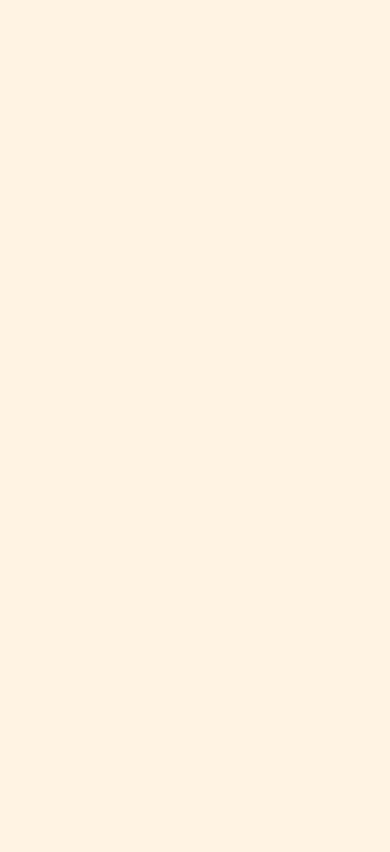
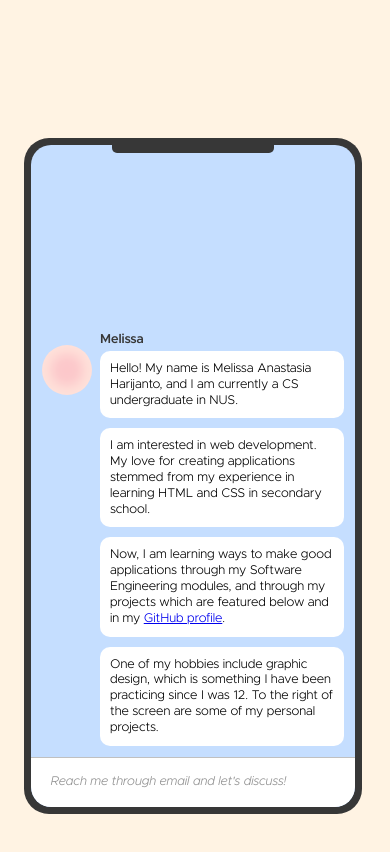
Before and after one commit to melissaharijanto/web-v1, a React (Create React App) app: page / in a window 390 px wide. Shown: the part 840-1692 px from the top of the page. Built offline with nearby package versions, Linux system fonts and the light colour scheme.

Commit message:
Make phone for About page

```diff
--- a/src/components/NavigationBar.js
+++ b/src/components/NavigationBar.js
@@ -6,7 +6,7 @@ const NavigationBar = () => {
             <a href="#about" className='navigation-link'>about</a>
             <a href="#placeholder" className='navigation-link'>projects</a>
             <a href="#placeholder" className='navigation-link'>contact</a>
-            <a href="#placeholder" className='navigation-link'>resume</a>
+            <a href="https://drive.google.com/file/d/1L8POkttcbFa-k3ISztDwkUAnVZtyVIe6/view?usp=sharing" className='navigation-link'>resume</a>
         </div>
     );
 }
--- /dev/null
+++ b/src/components/phone/ChatBubble.js
@@ -0,0 +1,11 @@
+import "../../styles.css";
+
+const ChatBubble = ({text}) => {
+    return (
+        <div className="chat-bubble">
+            <text>{text}</text>
+        </div>
+    );
+}
+
+export default ChatBubble;
--- /dev/null
+++ b/src/components/phone/ChatWindow.js
@@ -0,0 +1,73 @@
+import "../../styles.css";
+import ChatBubble from "./ChatBubble";
+import Icon from "../../images/chat-icon.png"
+
+const ChatWindow = () => {
+
+    const intro = () => {
+        return (
+            <text>
+                Hello! My name is Melissa Anastasia Harijanto, and
+                I am currently a CS undergraduate in NUS.
+            </text>
+        )
+    }
+
+    const passion = () => {
+        return (
+            <text>
+                I am interested in web development. My love for creating
+                applications stemmed from my experience in learning HTML and CSS
+                in secondary school.
+            </text>
+        )
+    }
+
+    const now = () => {
+        return (
+            <text>
+                Now, I am learning ways to make good applications through my
+                Software Engineering modules, and through my projects
+                which are featured below and in my <a href="https://www.github.com/melissaharijanto">
+                GitHub profile
+                </a>.
+            </text>
+        )
+    }
+
+    const hobbies = () => {
+        return (
+            <text>
+                One of my hobbies include graphic design, which is something I have been
+                practicing since I was 12. To the right of the screen are some of my
+                personal projects.
+            </text>
+        )
+    }
+
+
+    return (
+        <div className="chat-window">
+            <table className="chat-layout">
+                <tr>
+                    <td className="chat-icon-cell">
+                        <img src ={Icon} className="chat-icon" alt=""/>
+                    </td>
+                    <td>
+                    <text className='display-name'>Melissa</text>
+                        <ChatBubble text={intro()}/>
+                        <div className="chat-bubble-spacing"/>
+                        <ChatBubble text={passion()}/>
+                        <div className="chat-bubble-spacing"/>
+                        <ChatBubble text={now()}/>
+                        <div className="chat-bubble-spacing"/>
+                        <ChatBubble text={hobbies()}/>
+                    </td>
+                </tr>
+            </table>
+
+        </div>
+    );
+}
+
+export default ChatWindow;
--- /dev/null
+++ b/src/components/phone/Input.js
@@ -0,0 +1,11 @@
+import "../../styles.css";
+
+const Input = () => {
+    return (
+        <div className="input">
+            <text className="reach-email">Reach me through email and let's discuss!</text>
+        </div>
+    )
+}
+
+export default Input;
--- /dev/null
+++ b/src/components/phone/Island.js
@@ -0,0 +1,17 @@
+import "../../styles.css";
+
+const Island = () => {
+    return (
+        <table class="island">
+            <tr>
+                <td/>
+                <td className='camera'>
+                    <div className="rounded-edge"/>
+                </td>
+                <td/>
+            </tr>
+        </table>
+    );
+}
+
+export default Island;
--- /dev/null
+++ b/src/components/phone/Phone.js
@@ -0,0 +1,18 @@
+import "../../styles.css";
+import ChatWindow from "./ChatWindow";
+import Input from "./Input";
+import Island from "./Island";
+
+const Phone = () => {
+    return (
+        <div className='phone'>
+            <div className='screen'>
+                <Island/>
+                <ChatWindow/>
+                <Input/>
+            </div>
+        </div>
+    );
+}
+
+export default Phone;
--- a/src/index.css
+++ b/src/index.css
@@ -30,3 +30,15 @@ code {
   src: local("Metropolis-SemiBold"),
   url("./fonts/Metropolis/Metropolis-SemiBold.ttf") format("truetype");
 }
+
+@font-face {
+  font-family: "Metropolis-LightItalic";
+  src: local("Metropolis-LightItalic"),
+  url("./fonts/Metropolis/Metropolis-LightItalic.ttf") format("truetype");
+}
+
+@font-face {
+  font-family: "Metropolis-Light";
+  src: local("Metropolis-Light"),
+  url("./fonts/Metropolis/Metropolis-Light.ttf") format("truetype");
+}
--- a/src/pages/About.js
+++ b/src/pages/About.js
@@ -1,8 +1,20 @@
 import React from 'react';
+import Phone from '../components/phone/Phone';
 import '../styles.css';
 const About = () => {
     return (
         <div className='about' id='about'>
+            <table>
+                <tr>
+                    <td>
+                        <Phone/>
+                    </td>
+                    <td>
+
+                    </td>
+                </tr>
+            </table>
+
         </div>
     )
 }
--- a/src/styles.css
+++ b/src/styles.css
@@ -1,6 +1,17 @@
+/* colors */
+:root {
+  --grey: #373737;
+  --light-beige:#FFF3E3;
+  --blue: #589CF6;
+  --red: #FD6767;
+  --yellow: #E6B74F;
+  --green: #5DDBB1;
+  --light-blue: #C5DEFF;
+}
+
 /* Intro page */
 .intro {
-  background-color: #FFF3E3;
+  background-color: var(--light-beige);
   min-height: 100vh;
   display: flex;
   flex-direction: column;
@@ -10,16 +21,16 @@
 }
 
 .intro-window {
-  background-color: #FFFFFF;
+  background-color: white;
   min-width: 75vw;
   height: 40vh;
-  border: 1px solid #000000;
+  border: 1px solid black;
 }
 
 .intro-header {
-  background-color: #589CF6;
+  background-color: var(--blue);
   height: 6vh;
-  border-bottom: #000000;
+  border-bottom: black;
   border-bottom-width: 1px;
   border-bottom-style: solid;
   display: flex;
@@ -35,7 +46,7 @@
 .heading {
     font-family: Metropolis-Black;
     font-size: calc(16px + 5.5vmin);
-    color: #373737;
+    color: var(--grey);
     display: flex;
     justify-content: center;
     flex-direction: column;
@@ -97,17 +108,17 @@
 }
 
 .exit {
-  background-color: #FD6767;
+  background-color: var(--red);
   margin-right: 5px
 }
 
 .minimize {
-  background-color: #E6B74F;
+  background-color: var(--yellow);
   margin-right: 5px
 }
 
 .full-screen {
-  background-color: #5DDBB1;
+  background-color: var(--green);
 }
 
 .flex-row {
@@ -115,22 +126,8 @@
   flex-direction: row;
 }
 
-.find-me {
-  display: flex;
-  flex-direction: column;
-  text-align: center;
-  justify-content: center;
-  font-family: Metropolis-SemiBoldItalic;
-  color: #373737;
-  width: 15vw;
-  height: 3.5vmin;
-  margin-top: 3vmin;
-  border-radius: 8px;
-  font-size: calc(0.5vh + 1vw);
-}
-
 .github {
-  background-color: #FD6767;
+  background-color: var(--red);
   width: 23vmin;
 }
 
@@ -139,7 +136,7 @@
 }
 
 .behance {
-  background-color: #5DDBB1;
+  background-color: var(--green);
   width: 26vmin;
 }
 
@@ -161,7 +158,7 @@
 }
 
 .linkedin{
-  background-color: #589CF6;
+  background-color: var(--blue);
   width: 26vmin;
 }
 
@@ -183,7 +180,7 @@
   padding-top: 10;
   font-family: Metropolis-SemiBoldItalic;
   font-size: calc(0.7vh + 1vw);
-  background-color: #E6B74F;
+  background-color: var(--yellow);
   border-radius: 12px;
   height: 7.5vmin;
   max-width: 45vw;
@@ -191,7 +188,7 @@
   display: flex;
   justify-content: center;
   flex-direction: column;
-  color: #FFFFFF;
+  color: white;
   letter-spacing: normal;
   padding-right: 2vmin;
   padding-left: 2vmin;
@@ -218,20 +215,26 @@
   height: 30px;
 }
 
+.left-align {
+  justify-content: flex-start;
+  text-align: left;
+}
+
+
 .navigation-bar {
   overflow: hidden;
-  background-color: #373737;
+  background-color: var(--grey);
   position: fixed; /* Set the navbar to fixed position */
   top: 0; /* Position the navbar at the top of the page */
   width: 100%; /* Full width */
   display: flex;
-  justify-content: center;
+  justify-content: right;
   flex-direction: row;
 }
 
 .navigation-link {
   display: block;
-  color: #FFFFFF;
+  color: white;
   text-align: center;
   padding: 24px 26px;
   text-decoration: none;
@@ -239,7 +242,7 @@
 }
 
 .navigation-link:hover {
-  color: #589CF6;
+  color: var(--blue);
 }
 
 .semibold-font {
@@ -248,7 +251,7 @@
 
 /* About */
 .about {
-  background-color: #FFF3E3;
+  background-color: var(--light-beige);
   min-height: 100vh;
   display: flex;
   flex-direction: column;
@@ -256,3 +259,125 @@
   justify-content: center;
   font-size: calc(10px + 2vmin);
 }
+
+/* Phone */
+.phone {
+    background-color: var(--grey);
+    width: 40vh;
+    height: 80vh;
+    border-radius: 25px;
+    display: flex;
+    align-items: center;
+    justify-content: center;
+    justify-content: center;
+    overflow-y: scroll;
+}
+
+.screen {
+  background-color: var(--light-blue);
+  width: 38.5vh;
+  height: 78.5vh;
+  display: flex;
+  justify-content: flex-start;
+  flex-direction: column;
+  border-radius: 20px;
+  overflow-y: scroll;
+}
+
+.island {
+  width: 100%;
+  border-collapse: collapse;
+  border: none;
+  border-width : 0;
+  border : 0;
+  height: 1vh;
+}
+
+.camera {
+  width: 50%;
+  background-color: var(--grey);
+  border-bottom-left-radius: 5px;
+  border-bottom-right-radius: 5px;
+}
+
+.chat-window {
+  height: 71.5vh;
+  display: flex;
+  flex-direction: column;
+  justify-content: flex-end;
+  align-items: flex-start;
+  padding: 1vh;
+  overflow-y: scroll;
+}
+
+.input {
+  height: 6vh;
+  background-color: white;
+  width: 100%;
+  border-bottom-left-radius: 20px;
+  border-bottom-right-radius: 20px;
+  display: flex;
+  border-top: 1.5px;
+  border-top-style: solid;
+  border-top-color: #37373750;
+  display: flex;
+  flex-direction: column;
+  align-items: left;
+  text-align: left;
+  justify-content: center;
+}
+
+.reach-email {
+  border: none;
+  background-color: transparent;
+  resize: none;
+  outline: none;
+  font-family: Metropolis-LightItalic;
+  padding-right: 10px;
+  margin-bottom: 3px;
+  margin-left: 20px;
+  font-size: 1.5vh;
+  color: #37373790;
+}
+
+.chat-bubble {
+  overflow-wrap: break-word;
+  background-color: white;
+  padding: 10px;
+  border-radius: 10px;
+  font-family: Metropolis-Light;
+  font-size: 1.5vh;
+  text-align: left;
+  line-height: 1.25;
+}
+
+.chat-bubble-spacing {
+  width: 100%;
+  height: 10px;
+  background-color: var(--light-blue);
+}
+
+.chat-icon {
+  border-radius: 30px;
+  width: 50px;
+  margin-top: 12.5px;
+}
+
+.chat-icon-cell {
+  display: flex;
+  flex-direction: column;
+  align-items: center;
+  justify-content: flex-start;
+  padding-right: 5px;
+}
+
+.display-name {
+  display: flex;
+  flex-direction: column;
+  justify-content: flex-start;
+  text-align: left;
+  font-family: Metropolis-SemiBold;
+  font-size: 13px;
+  padding-bottom: 5px;
+  color: var(--grey);
+}
```
Also changed, not shown: src/components/mini-gallery/MiniGallery.js (added), src/images/chat-icon.png (added), 1 other file (tests, documents, lock files or other folders).
